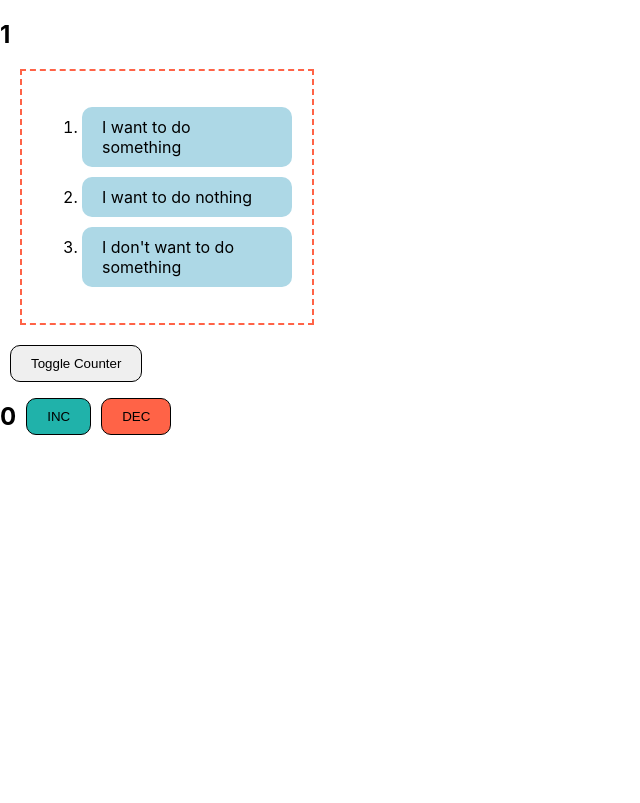
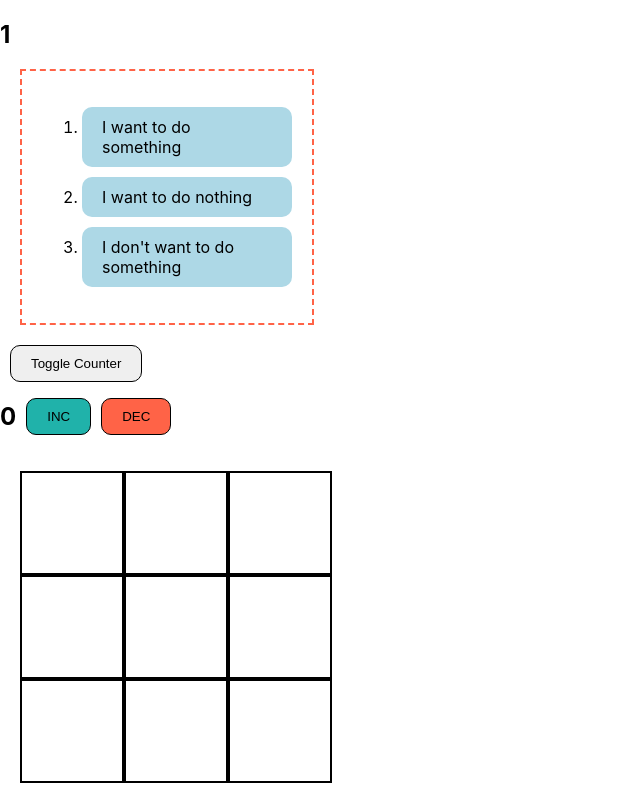
Before and after one commit to santajitpatra/learntypescript, a React (Create React App) app: page / in a window 1280 px wide. Shown: the whole page, without its empty margins (0-640 px from the left). Built offline with nearby package versions, Linux system fonts and the light colour scheme; the HTML template or start-up script is replaced by a standard one.

Commit message:
feat : TicTacToe game
TicTacToe game creating

```diff
--- a/src/App.tsx
+++ b/src/App.tsx
@@ -3,6 +3,7 @@ import Button from "./components/Button";
 import { CounterProvider } from "./provider/Counter";
 import Todo from "./components/Todo";
 import Counter from "./components/Counter";
+import TicTacToe from "./components/TicTacToe";
 
 const myTodoItems = [
   { id: 1, title: "I want to do something" },
@@ -20,6 +21,7 @@ const App: React.FC = (props) => {
         <Todo items={myTodoItems} />
         <button onClick={(e) => setState(!state)}>Toggle Counter</button>
         {state ? <Counter /> : ""}
+        <TicTacToe/>
       </CounterProvider>
     </div>
   );
--- /dev/null
+++ b/src/components/TicTacToe/Block.tsx
@@ -0,0 +1,12 @@
+import React from 'react'
+
+interface BlockProps {
+  value?: string | null;
+  onClick?: () => void;
+}
+
+const Block: React.FC<BlockProps> = (props) => {
+  return <div onClick={props.onClick} className="block">{props.value}</div>;
+};
+
+export default Block
--- /dev/null
+++ b/src/components/TicTacToe/index.tsx
@@ -0,0 +1,37 @@
+import React, { useState } from "react";
+import "./style.css";
+import Block from "./Block";
+
+const TicTacToe:React.FC = () => {
+  const [state, setState] = useState(Array(9).fill(null));
+  const [currentTurn, setCurrentTurn] = useState("X");
+
+  const handleBlockClick = (index: number) => {
+    const stateCopy = Array.from(state);
+    stateCopy[index] = currentTurn;
+    setCurrentTurn(currentTurn === "X" ? "O" : "X");
+    setState(stateCopy);
+  }
+
+  return (
+    <div className="board">
+      <div className="row">
+        <Block onClick={() => handleBlockClick(0)} value={state[0]} />
+        <Block onClick={() => handleBlockClick(1)} value={state[1]} />
+        <Block onClick={() => handleBlockClick(2)} value={state[2]} />
+      </div>
+      <div className="row">
+        <Block onClick={() => handleBlockClick(3)} value={state[3]} />
+        <Block onClick={() => handleBlockClick(4)} value={state[4]} />
+        <Block onClick={() => handleBlockClick(5)} value={state[5]} />
+      </div>
+      <div className="row">
+        <Block onClick={() => handleBlockClick(6)} value={state[6]} />
+        <Block onClick={() => handleBlockClick(7)} value={state[7]} />
+        <Block onClick={() => handleBlockClick(8)} value={state[8]} />
+      </div>
+    </div>
+  );
+};
+
+export default TicTacToe;
--- /dev/null
+++ b/src/components/TicTacToe/style.css
@@ -0,0 +1,19 @@
+.block {
+border: 2px solid ;
+height: 100px;
+width: 100px;
+cursor: pointer;
+display: flex;
+justify-content: center;
+align-items:center ;
+font: 35px ;
+font-weight: bold;
+
+}
+.board {
+    padding: 20px;
+}
+
+.row {
+    display: flex;
+}
```
